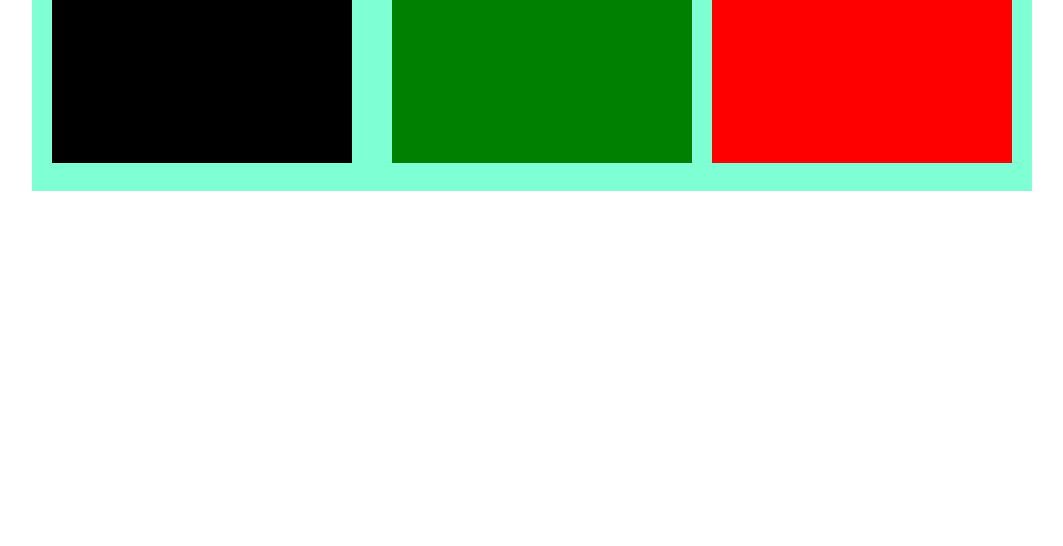
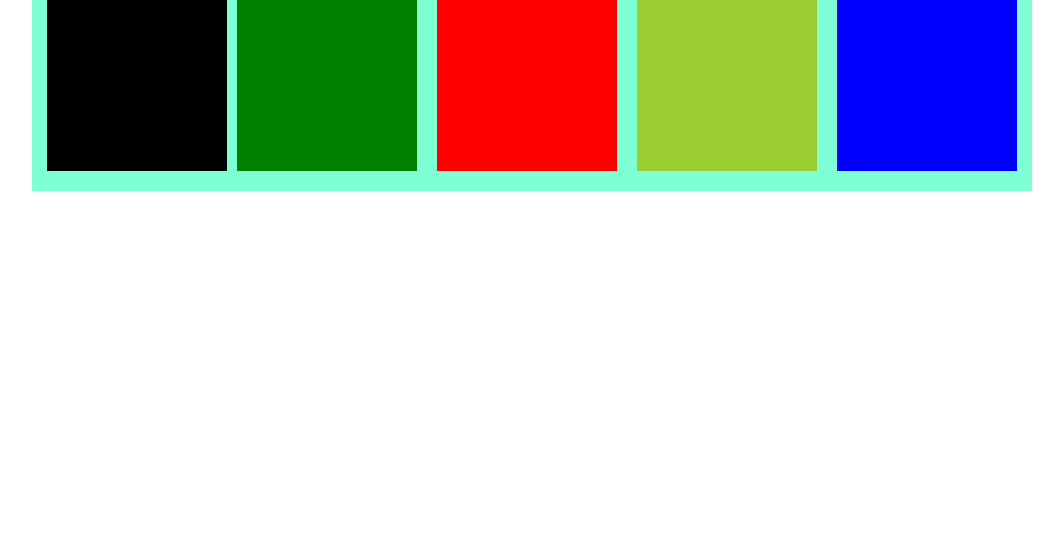
Before and after one commit to horler408/Tutorial_one, a plain HTML site: page index.html in a window 1280 px wide. Shown: the part 254-800 px from the top of the page, without its empty margins (108-1171 px from the left). Drawn offline with Linux system fonts and the light colour scheme.

Commit message:
update to five boxes

```diff
--- a/index.html
+++ b/index.html
@@ -22,32 +22,42 @@
     }
     .boxes {
       position: absolute;
-      width: 30%;
-      height: 80%;
-      margin: 10px;
+      width: 18%;
+      height: 85%;
+      margin: 5px;
       text-align: center;
       color: aliceblue;
       font-size: 30px;
     }
-    #left-box {
+    #box-one {
       left: 10px;
       background-color: black;
     }
-    #center-box {
-      left: 35%;
+    #box-two {
+      left: 20%;
       background-color: green;
     }
-    #right-box {
+    #box-three {
+      left: 40%;
+      background-color: red;
+    }
+    #box-four {
+      left: 60%;
+      background-color: yellowgreen;
+    }
+    #box-five {
       right: 10px;
-      background-color: red;
+      background-color: blue;
     }
   </style>
   <body>
     <div class="container">
       <div class="parent-box">
-        <div class="boxes" id="left-box">Left</div>
-        <div class="boxes" id="center-box">Center</div>
-        <div class="boxes" id="right-box">Right</div>
+        <div class="boxes" id="box-one">One</div>
+        <div class="boxes" id="box-two">Two</div>
+        <div class="boxes" id="box-three">Three</div>
+        <div class="boxes" id="box-four">Four</div>
+        <div class="boxes" id="box-five">Five</div>
       </div>
     </div>
   </body>
```
